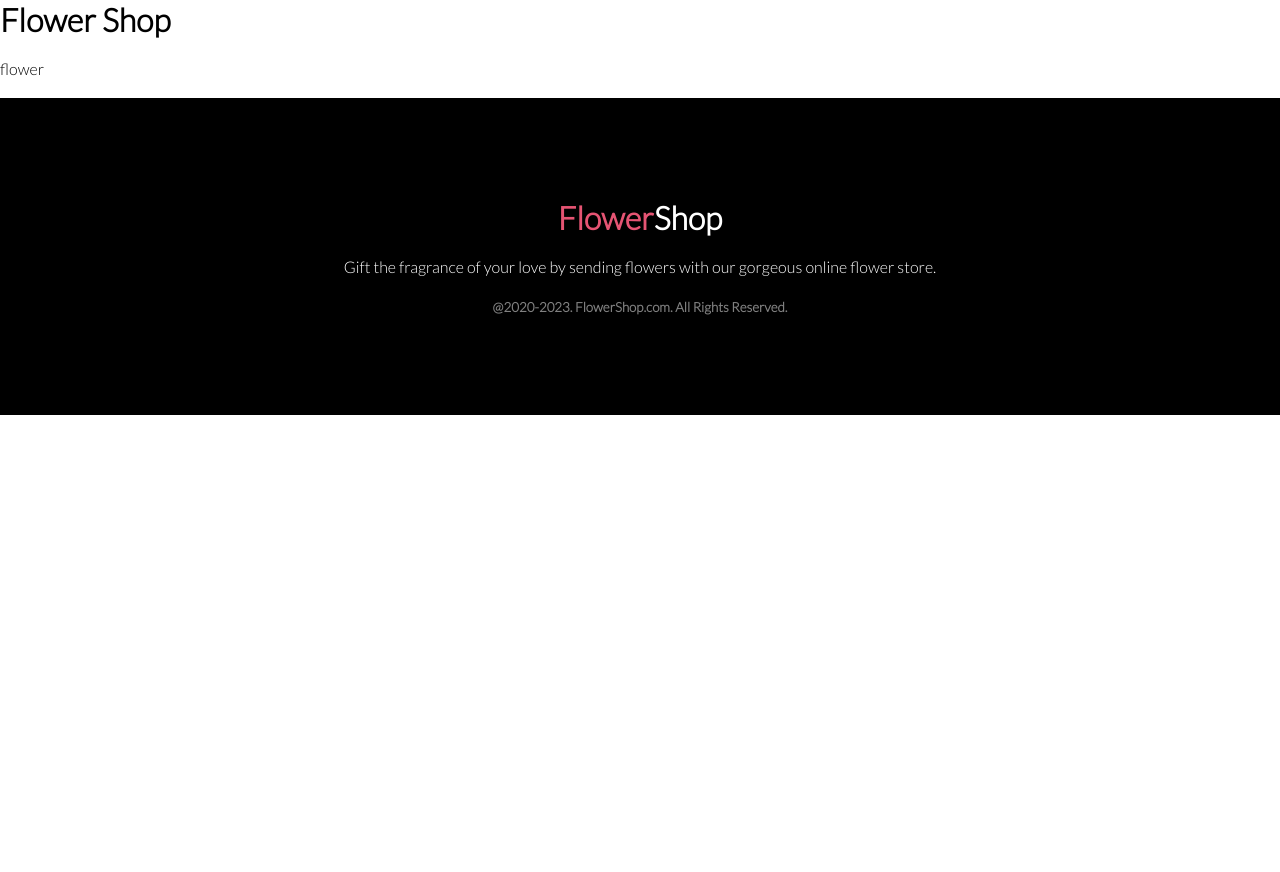
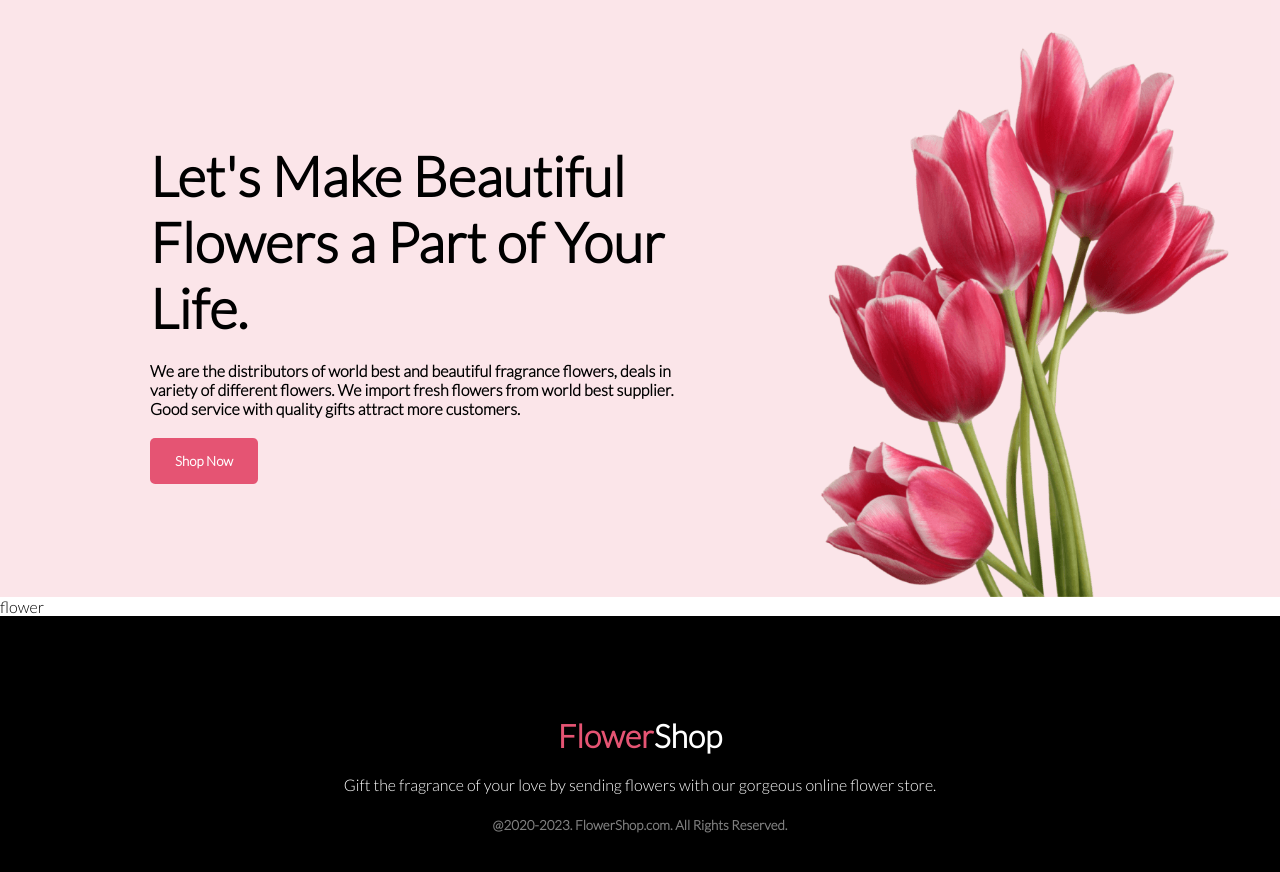
Before and after one commit to arifa098/assignment-1, a plain HTML site: page index.html in a window 1280 px wide. Before the commit the page ends 800 px from the top, so only its background shows below. Drawn offline with Linux system fonts and the light colour scheme.

Commit message:
banner-added

```diff
--- a/index.html
+++ b/index.html
@@ -11,7 +11,14 @@
 </head>
 <body>
     <header>
-        <h1>Flower Shop</h1>
+        <div class="banner">
+            <section>
+              <h1 id="banner-title" class="text-gap">Let's Make Beautiful Flowers a Part of Your Life.</h1>
+              <p class="text-gap"><b>We are the distributors of world best and beautiful fragrance flowers, deals in variety of different flowers. We import fresh flowers from world best supplier. Good service with quality gifts attract more customers.</b></p>
+              <button><b>Shop Now</b></button>
+            </section>
+            <img src="./assets/pngwing 10.png" alt="">
+        </div>
     </header>
     <main>
         <p>flower</p>
@@ -19,11 +26,9 @@
 
     <!-- Footer -->
     <footer>
-        <div>
-            <h1><span>Flower</span>Shop</h1>
-            <p>Gift the fragrance of your love by sending flowers with our gorgeous online flower store.</p>
+            <h1 class="text-gap"><span>Flower</span>Shop</h1>
+            <p class="text-gap">Gift the fragrance of your love by sending flowers with our gorgeous online flower store.</p>
             <small><b>@2020-2023. FlowerShop.com. All Rights Reserved.</b></small>
-        </div>
     </footer>
 </body>
 </html>
--- a/style.css
+++ b/style.css
@@ -1,19 +1,44 @@
 *{
     font-family: 'Lato', sans-serif;
     margin: 0%;
+}
+.text-gap{
     margin-bottom: 20px;
 }
 span{
     color: #e55473;
 }
+button{
+    padding: 15px 25px;
+    background-color: #e55473;
+    color: #ffffff;
+    border: none;
+    border-radius: 5px;
+}
+
+/* Banner */
+.banner{
+    background-color: #e5547327;
+    padding: 30px 30px 0 150px;
+    display: flex;
+    align-items: center;
+    gap: 100px;
+}
+#banner-title{
+    font-size: 55px;
+    font-weight: 700;
+}
+.banner > img{
+    width: 450px;
+}
 
 /* Footer */
-footer div{
+footer{
     color: #ffffff;
     background-color: black;
     text-align: center;
     padding: 100px;
 }
-footer div small{
+footer small{
     color: grey;
 }
```
